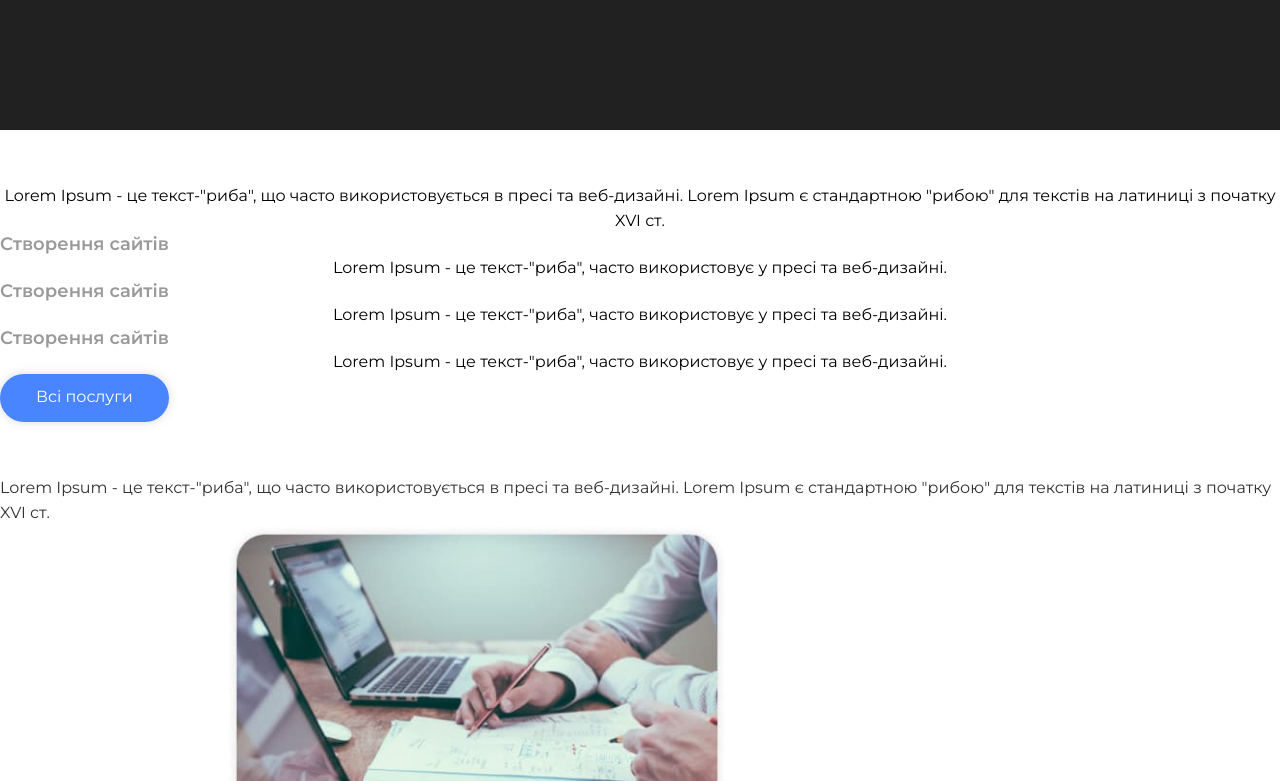
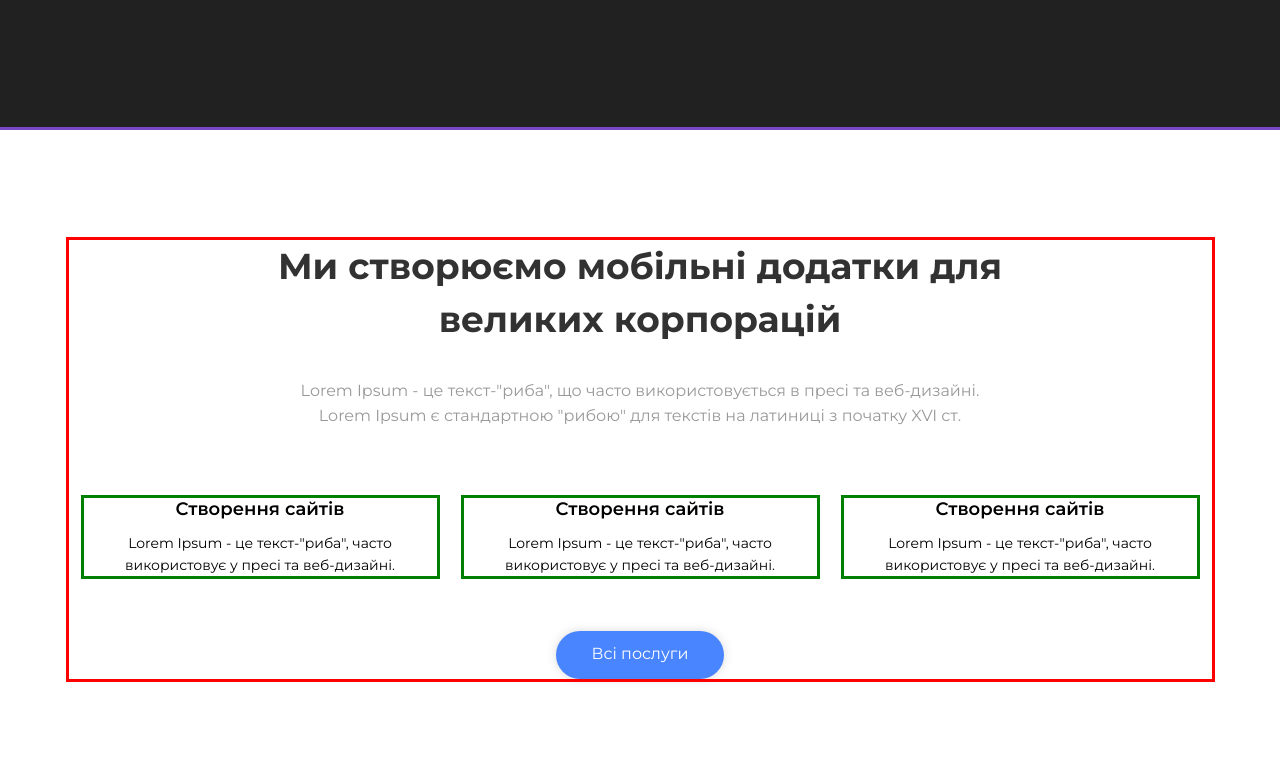
Before and after one commit to Tate-T/practice-bootcamp47, a plain HTML site: page index.html in a window 1280 px wide. Shown: the part 800-1581 px from the top of the page. Drawn offline with nearby package versions, Linux system fonts and the light colour scheme.

Commit message:
services style

```diff
--- a/css/style.css
+++ b/css/style.css
@@ -59,6 +59,11 @@ ul {
   font-weight: 700;
   font-size: 36px;
   line-height: calc(53 / 36);
+}
+
+.info {
+  margin: 0 auto;
+  max-width: 730px;
 }
 
 /* Header section */
@@ -140,25 +145,48 @@ ul {
 /* Services */
 
 .services {
+  padding-top: 110px;
+  padding-bottom: 105px;
+  text-align: center;
+  outline: solid rgb(120, 72, 198);
 }
 
 .services-title {
-  color: var(--title-text-color);
+  max-width: 739px;
+  margin: 0 auto 32px;
+  color: var(--secondary-text-color);
   text-align: center;
 }
-/* .services-list {
-
+.services-list {
+ display: flex;
+ margin-bottom: 55px;
 }
 .services-item {
-} */
+  width: 353px;
+  margin-left: 27px;
+  outline: solid green;
+}
+.services-item:first-child {
+  margin-left: 0;
+}
 .services-name {
-  color: var(--primary-text-color);
+  margin-bottom: 12px;
+  color: var(--decoration-color);
   font-weight: 600;
   font-size: 18px;
   line-height: calc(22 / 18);
 }
 .services-text {
   text-align: center;
+  color: var(--primary-text-color);
+  margin-bottom: 70px;
+}
+.services-descr {
+  font-weight: 400;
+  font-size: 14px;
+  line-height: calc(22/14);
+
+
 }
 
 /* Standarts */
--- a/index.html
+++ b/index.html
@@ -65,36 +65,40 @@
 
       <!-- Services -->
       <section class="services">
+        <div class="container">
           <h2 class="services-title title">Ми створюємо мобільні додатки для великих корпорацій</h2>
+          <div class="info">
             <p class="services-text text">
               Lorem Ipsum - це текст-"риба", що часто використовується в пресі та
               веб-дизайні. Lorem Ipsum є стандартною "рибою" для текстів на латиниці
               з початку XVI ст.
             </p>
+          </div>
           <ul class="services-list">
             <li class="services-item">
               <h3 class="services-name">Створення сайтів</h3>
-            <p class="services-text text">
+              <p class="services-descr text">
                 Lorem Ipsum - це текст-"риба", часто використовує у пресі та
                 веб-дизайні.
               </p>
             </li>
             <li class="services-item">
               <h3 class="services-name">Створення сайтів</h3>
-            <p class="services-text text">
+              <p class="services-descr text">
                 Lorem Ipsum - це текст-"риба", часто використовує у пресі та
                 веб-дизайні.
               </p>
             </li>
             <li class="services-item">
               <h3 class="services-name">Створення сайтів</h3>
-            <p class="services-text text">
+              <p class="services-descr text">
                 Lorem Ipsum - це текст-"риба", часто використовує у пресі та
                 веб-дизайні.
               </p>
             </li>
           </ul>
           <button class="services-btn button" type="button">Всі послуги</button>
+        </div>
       </section>
 
       <!-- Standarts -->
@@ -192,12 +196,14 @@
       </section>
 
       <section>
+        <div class="info">
           <h2>Наші проекти</h2>
           <p>
             Lorem Ipsum - це текст-"риба", що часто використовується в пресі та
             веб-дизайні. Lorem Ipsum є стандартною "рибою" для текстів на латиниці
             з початку XVI ст.
           </p>
+        </div>
         <ul>
           <li>
             <img
```
Lines whose indentation alone changed are shown as unchanged.
